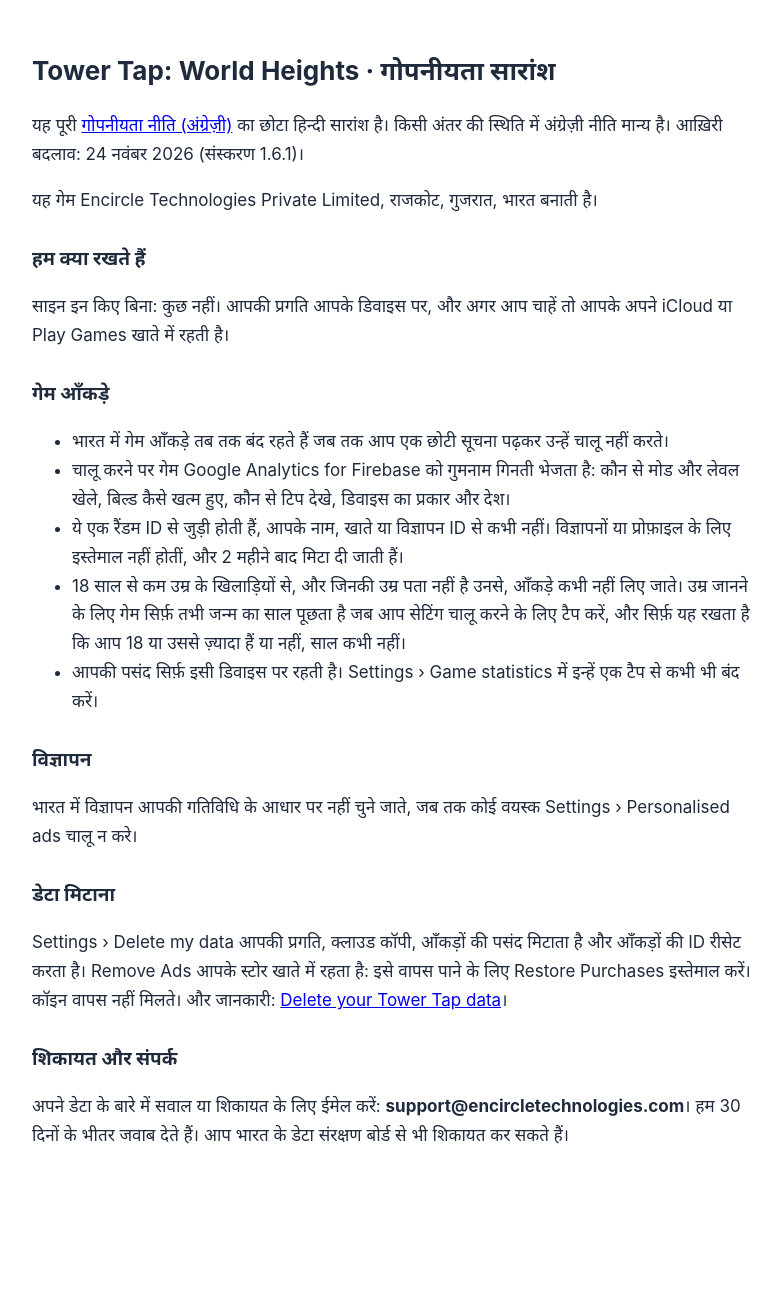
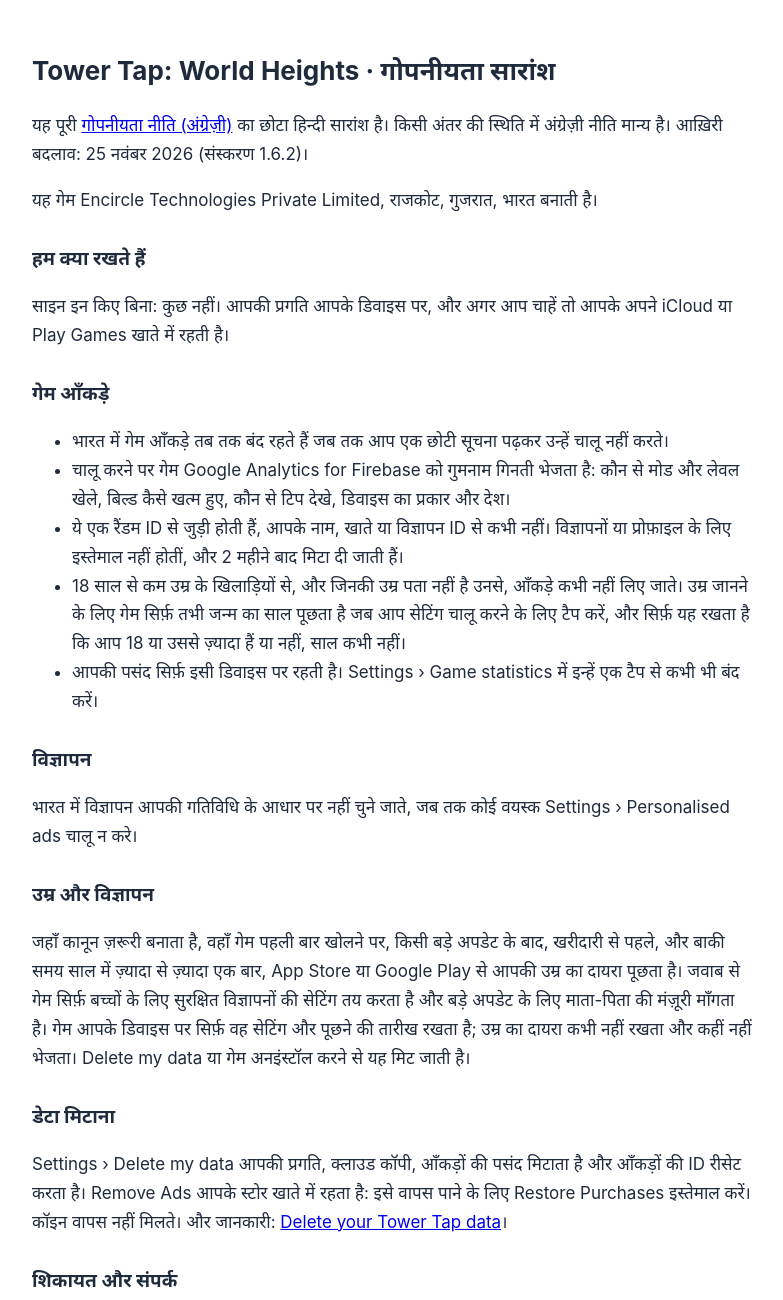
Before and after one commit to encircle-game-studio/towertap, a plain HTML site: page privacy-hi.html in a window 1280 px wide. Shown: the top 1300 px of the page, without its empty margins (248-1031 px from the left). Before the commit the page ends 1199 px from the top, so only its background shows below. Drawn offline with Linux system fonts and the light colour scheme.

Commit message:
Tower Tap 1.6.2: privacy age section (when the game asks, what it keeps), English and Hindi; Rahul yes 25 Nov
Co-Authored-By: Claude Opus 5.5 <noreply@anthropic.com>

```diff
--- a/privacy-hi.html
+++ b/privacy-hi.html
@@ -4,8 +4,9 @@
 <style>body{font:17px/1.7 -apple-system,Segoe UI,Roboto,"Noto Sans Devanagari",sans-serif;max-width:720px;margin:0 auto;padding:32px 16px;color:#1f2a3d}h1{font-size:26px}h2{font-size:19px;margin-top:28px}</style>
 </head><body>
 <!-- Hindi by the Executor, approved by Rahul 20 Nov 2026 (O3, IN-4). Publish with 1.6.1 (O6). The Remove Ads / Restore Purchases line in "Delete my data" changed 24 Nov 2026 (Rahul: "Change it", 22 Nov); Rahul approved the Hindi line 24 Nov 2026 ("Approve, Hindi too"). -->
+<!-- 1.6.2 (25 Nov 2026): age section added; Hindi approved by Rahul 25 Nov 2026 (IN-3, "All OK (Recommended)"). -->
 <h1>Tower Tap: World Heights · गोपनीयता सारांश</h1>
-<p>यह पूरी <a href="privacy.html">गोपनीयता नीति (अंग्रेज़ी)</a> का छोटा हिन्दी सारांश है। किसी अंतर की स्थिति में अंग्रेज़ी नीति मान्य है। आख़िरी बदलाव: 24 नवंबर 2026 (संस्करण 1.6.1)।</p>
+<p>यह पूरी <a href="privacy.html">गोपनीयता नीति (अंग्रेज़ी)</a> का छोटा हिन्दी सारांश है। किसी अंतर की स्थिति में अंग्रेज़ी नीति मान्य है। आख़िरी बदलाव: 25 नवंबर 2026 (संस्करण 1.6.2)।</p>
 <p>यह गेम Encircle Technologies Private Limited, राजकोट, गुजरात, भारत बनाती है।</p>
 
 <h2>हम क्या रखते हैं</h2>
@@ -22,6 +23,9 @@
 
 <h2>विज्ञापन</h2>
 <p>भारत में विज्ञापन आपकी गतिविधि के आधार पर नहीं चुने जाते, जब तक कोई वयस्क Settings › Personalised ads चालू न करे।</p>
+<h2>उम्र और विज्ञापन</h2>
+<p>जहाँ कानून ज़रूरी बनाता है, वहाँ गेम पहली बार खोलने पर, किसी बड़े अपडेट के बाद, खरीदारी से पहले, और बाकी समय साल में ज़्यादा से ज़्यादा एक बार, App Store या Google Play से आपकी उम्र का दायरा पूछता है। जवाब से गेम सिर्फ़ बच्चों के लिए सुरक्षित विज्ञापनों की सेटिंग तय करता है और बड़े अपडेट के लिए माता-पिता की मंज़ूरी माँगता है। गेम आपके डिवाइस पर सिर्फ़ वह सेटिंग और पूछने की तारीख रखता है; उम्र का दायरा कभी नहीं रखता और कहीं नहीं भेजता। Delete my data या गेम अनइंस्टॉल करने से यह मिट जाती है।</p>
+
 
 <h2>डेटा मिटाना</h2>
 <p>Settings › Delete my data आपकी प्रगति, क्लाउड कॉपी, आँकड़ों की पसंद मिटाता है और आँकड़ों की ID रीसेट करता है। Remove Ads आपके स्टोर खाते में रहता है: इसे वापस पाने के लिए Restore Purchases इस्तेमाल करें। कॉइन वापस नहीं मिलते। और जानकारी: <a href="delete-data.html">Delete your Tower Tap data</a>।</p>
```
Also changed, not shown: privacy.html (+2 -2 lines).
